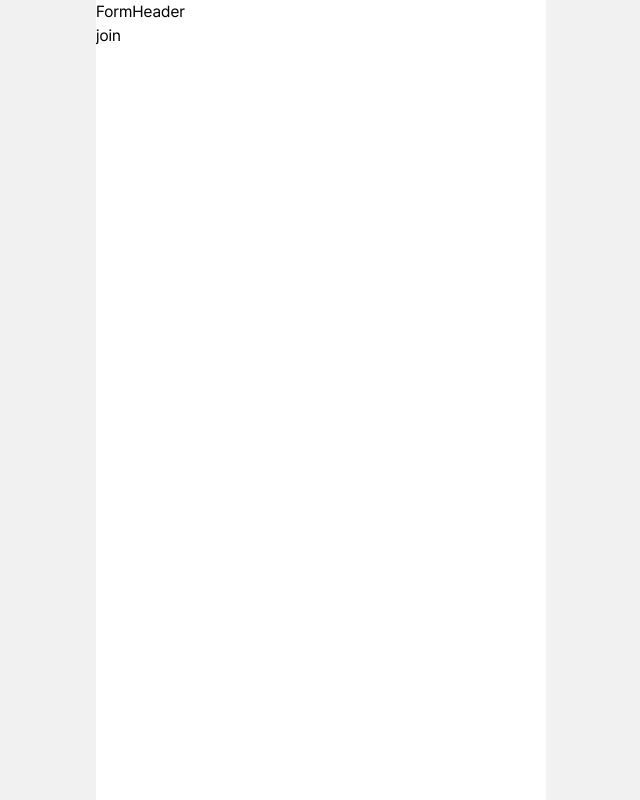
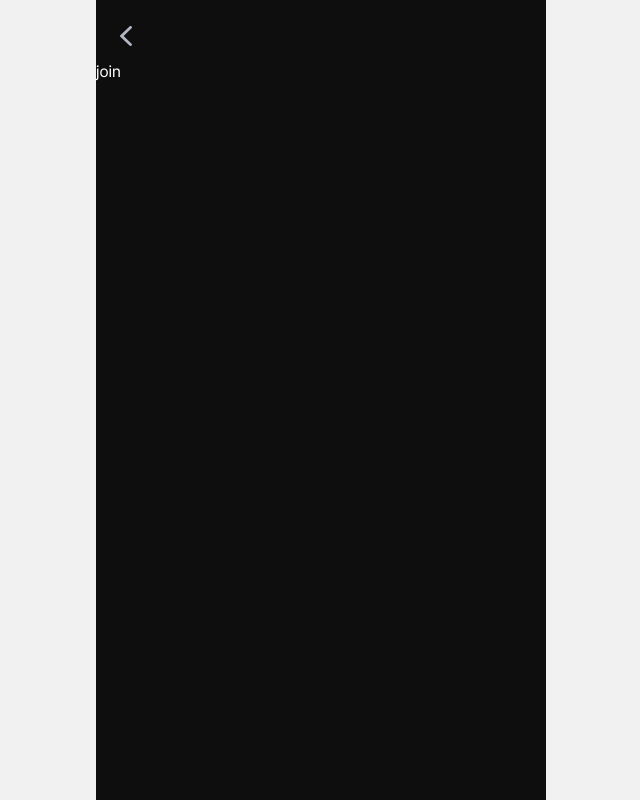
Before and after one commit to Team-Frolog/Frolog_Web, a Next.js app: page /join in a window 1280 px wide. Shown: the whole page, without its empty margins (319-959 px from the left). Built offline with nearby package versions, Linux system fonts and the light colour scheme.

Commit message:
[Feat/#1]: Form Header 구현

```diff
--- a/src/app/(FormLayout)/layout.tsx
+++ b/src/app/(FormLayout)/layout.tsx
@@ -3,7 +3,7 @@ import React from 'react';
 
 function FormLayout({ children }: { children: React.ReactNode }) {
   return (
-    <div className='flex w-screen flex-col'>
+    <div className='flex w-screen flex-col bg-gray-900 text-white'>
       <FormHeader />
       <div className='flex-1'>{children}</div>
     </div>
--- a/src/components/common/header/FormHeader.tsx
+++ b/src/components/common/header/FormHeader.tsx
@@ -1,7 +1,35 @@
+'use client';
+
 import React from 'react';
+import { ICONS } from '@/constants/icons';
+import { useFormTitle } from '@/hooks/useFormTitle';
+import Image from 'next/image';
 
 function FormHeader() {
-  return <div>FormHeader</div>;
+  const { title } = useFormTitle();
+
+  const handleClickBack = () => {
+    window.history.back();
+  };
+
+  return (
+    <div className='flex flex-col gap-3 p-[24px] pb-0'>
+      <button
+        type='button'
+        className='cursor-pointer'
+        onClick={handleClickBack}
+      >
+        <Image
+          src={ICONS.form.backBtn}
+          alt='backBtn'
+          width={55}
+          height={24}
+          priority
+        />
+      </button>
+      <h3 className='text-h_md_bold'>{title}</h3>
+    </div>
+  );
 }
 
 export default FormHeader;
--- /dev/null
+++ b/src/constants/icons.ts
@@ -0,0 +1,7 @@
+const BASE_PATH = '/icons';
+
+export const ICONS = {
+  form: {
+    backBtn: `${BASE_PATH}/form/back-btn.svg`,
+  },
+};
--- a/src/constants/pageConfig.ts
+++ b/src/constants/pageConfig.ts
@@ -1,8 +1,25 @@
-export const PAGE_CONFIG = {
-  '/': {
-    pageName: '홈 피드',
+interface IPageConfig {
+  [key: string]: {
+    PATH: string;
+    NAME: string;
+    QUERY?: {
+      [key: string]: string;
+    };
+  };
+}
+
+export const PAGE_CONFIG: IPageConfig = {
+  HOME: {
+    PATH: '/',
+    NAME: '홈 피드',
   },
-  '/join': {
-    pageName: '회원가입',
+  JOIN: {
+    PATH: '/join',
+    NAME: '회원가입',
+    QUERY: {
+      '1': '회원가입',
+      '2': '인증코드 입력',
+      '3': '회원정보',
+    },
   },
 };
--- /dev/null
+++ b/src/hooks/useFormTitle.tsx
@@ -0,0 +1,20 @@
+import { PAGE_CONFIG } from '@/constants/pageConfig';
+import { usePathname, useSearchParams } from 'next/navigation';
+import React, { useEffect, useState } from 'react';
+
+/* ----- Form - 경로에 따른 페이지 제목 구하는 훅 ----- */
+export const useFormTitle = () => {
+  const [title, setTitle] = useState<string>('');
+
+  const pathname = usePathname();
+  const searchParams = useSearchParams();
+
+  useEffect(() => {
+    // join인 경우 -> step별 타이틀 가져오기
+    if (pathname === PAGE_CONFIG.JOIN.PATH) {
+      setTitle(PAGE_CONFIG.JOIN.QUERY![searchParams.get('step')!]);
+    }
+  }, [pathname, searchParams]);
+
+  return { title };
+};
--- a/tailwind.config.ts
+++ b/tailwind.config.ts
@@ -19,9 +19,18 @@ const config: Config = {
         xl: ['18px', { lineHeight: '28px' }],
         title_lg: ['18px', { lineHeight: '28px' }],
         title_xl: ['24px', { lineHeight: '34px' }],
-        h_md: ['34px', { lineHeight: '48px' }],
-        h_lg: ['48px', { lineHeight: '64px' }],
-        h_xl: ['60px', { lineHeight: '78px' }],
+        h_md: [
+          '34px',
+          { lineHeight: '48px', letterSpacing: '0.4px', fontWeight: 400 },
+        ],
+        h_md_bold: [
+          '34px',
+          { lineHeight: '48px', letterSpacing: '0.4px', fontWeight: 700 },
+        ],
+        h_lg: ['48px', { lineHeight: '64px', fontWeight: 400 }],
+        h_lg_bold: ['48px', { lineHeight: '64px', fontWeight: 700 }],
+        h_xl: ['60px', { lineHeight: '78px', fontWeight: 400 }],
+        h_xl_bold: ['60px', { lineHeight: '78px', fontWeight: 700 }],
       },
       colors: {
         white: '#FFFFFF',
```
Also changed, not shown: public/icons/form/back-btn.svg (added).
